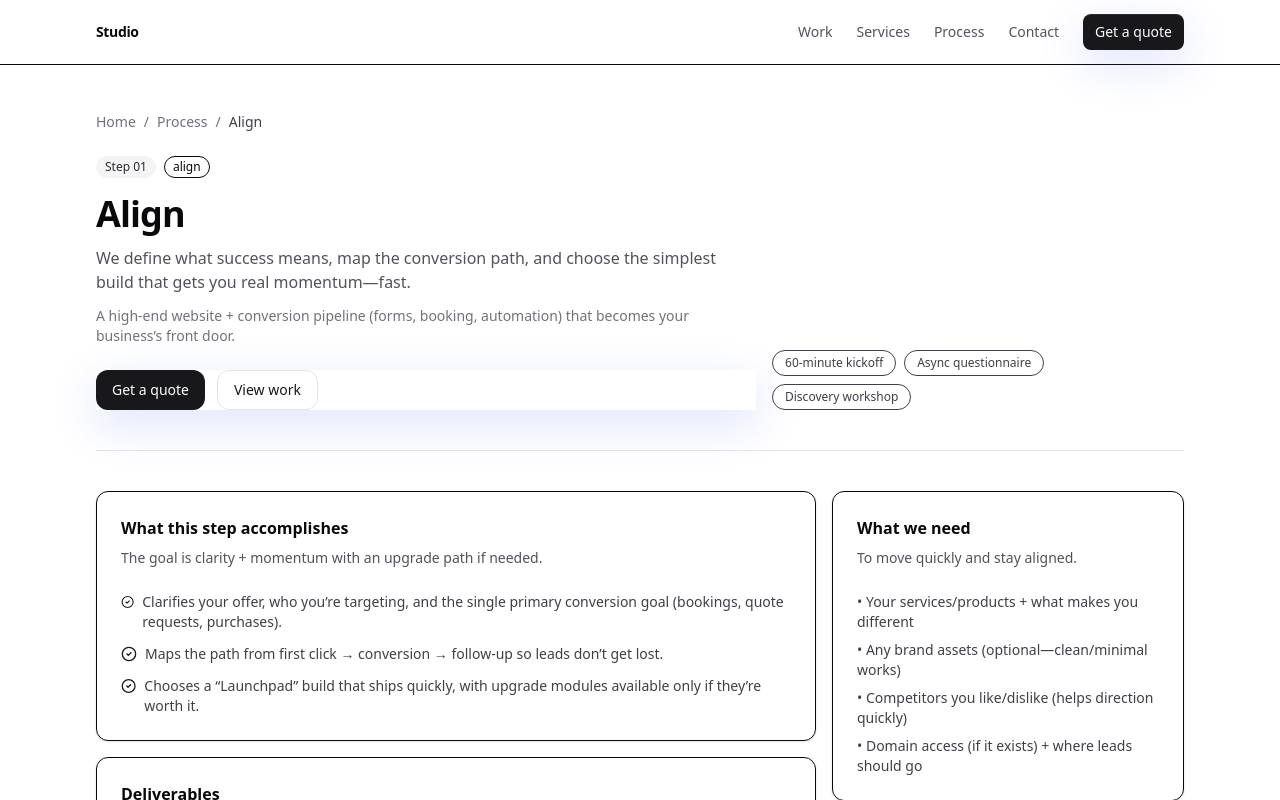
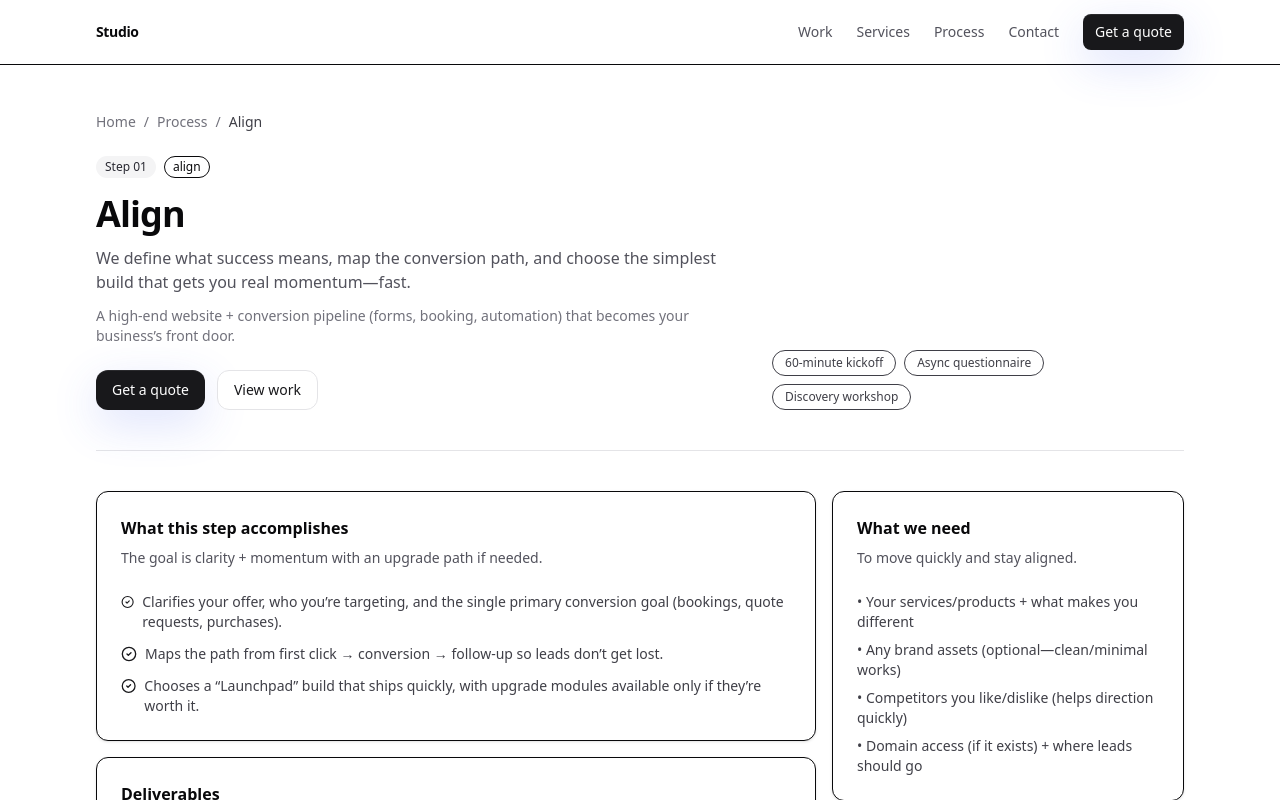
Before and after one commit to L3PT0N-L0V3R/studio-site, a Next.js app: page /process/align in a window 1280 px wide. Shown: the top 800 px of the page. Built offline with nearby package versions, Linux system fonts and the light colour scheme.

Commit message:
Dialed in themes and coloring

```diff
--- a/app/layout.tsx
+++ b/app/layout.tsx
@@ -17,10 +17,29 @@ export default function RootLayout({ children }: { children: React.ReactNode })
       <body className="min-h-screen bg-background text-foreground antialiased ui-accent-pill">
         <SitePreferencesProvider>
           <UiConfigProvider>
-            <Navbar />
-            <div aria-hidden className="h-14" />
-            {children}
-            <Footer />
+            <div className="relative isolate min-h-screen">
+              {/* Global theme wash (full-viewport) */}
+              <div
+                aria-hidden
+                className="pointer-events-none fixed inset-0 -z-10"
+                style={{
+                  backgroundColor: "hsl(var(--background))",
+                  // Layer 1 (top): fade to base background at the bottom
+                  // Layer 2 (middle): theme wash (shared with homepage hero)
+                  // Layer 3 (bottom): subtle secondary tone to keep the wash present across wide screens
+                  backgroundImage:
+                    "linear-gradient(to bottom, hsl(var(--background) / 0) 0%, hsl(var(--background) / 0) 70%, hsl(var(--background) / 1) 100%), var(--hero-wash), radial-gradient(900px circle at 82% 18%, hsl(var(--ui-glow-2) / 0.10), transparent 62%)",
+                  backgroundRepeat: "no-repeat",
+                  backgroundSize: "cover",
+                  backgroundPosition: "center top",
+                }}
+              />
+
+              <Navbar />
+              <div aria-hidden className="h-14" />
+              {children}
+              <Footer />
+            </div>
           </UiConfigProvider>
         </SitePreferencesProvider>
       </body>
--- a/app/process/[slug]/page.tsx
+++ b/app/process/[slug]/page.tsx
@@ -61,12 +61,12 @@ export default async function ProcessStepPage({ params }: Props) {
               <p className="mt-3 max-w-2xl text-zinc-600">{step.summary}</p>
               <p className="mt-3 max-w-2xl text-sm text-zinc-500">{POSITIONING_LINE}</p>
 
-              <div className="mt-6 flex flex-wrap gap-3 ui-accent-cta">
+              <div className="mt-6 flex flex-wrap gap-3">
                 <Button asChild>
-                  <a href="/#contact">Get a quote</a>
+                  <a href="/#contact" className="... ui-accent-cta">Get a quote</a>
                 </Button>
                 <Button variant="outline" asChild>
-                  <a href="/#work">View work</a>
+                  <a href="/#work" className="... ui-accent-underline">View work</a>
                 </Button>
               </div>
             </div>
--- a/components/sections/flagship-scroll.tsx
+++ b/components/sections/flagship-scroll.tsx
@@ -8,6 +8,7 @@ import {
   useMotionValue,
   useSpring,
   useTransform,
+  useMotionTemplate,
   type Transition,
 } from "framer-motion";
 
@@ -236,8 +237,18 @@ export function FlagshipScroll() {
     backgroundPosition: "center top",
   };
 
-  const bg = "hsl(var(--background) / 1)";
-  const bg0 = "hsl(var(--background) / 0)";
+  // --- Spine masking (no background overlays) ---
+  // We use CSS masking instead of painting over the spine with a solid background,
+  // so the effect works on gradient/washed backgrounds without leaving a vertical seam.
+  const spineEdgeMask =
+    "linear-gradient(to bottom, transparent 0%, black 12%, black 88%, transparent 100%)";
+  const spineProgressMask = useMotionTemplate`linear-gradient(
+    to bottom,
+    transparent 0px,
+    transparent ${coverH}px,
+    black calc(${coverH}px + 44px),
+    black 100%
+  )`;
 
   return (
     <section className="border-b">
@@ -282,21 +293,25 @@ export function FlagshipScroll() {
             <div
               aria-hidden="true"
               className="pointer-events-none absolute inset-y-0 left-1/2 w-10 -translate-x-1/2"
+              style={{
+                WebkitMaskImage: spineEdgeMask,
+                maskImage: spineEdgeMask,
+                WebkitMaskRepeat: "no-repeat",
+                maskRepeat: "no-repeat",
+                WebkitMaskSize: "100% 100%",
+                maskSize: "100% 100%",
+              }}
             >
-              <div className="absolute inset-0" style={dottedLineBase} />
-
-              <div
+              <motion.div
                 className="absolute inset-0"
                 style={{
-                  background: `linear-gradient(to bottom, ${bg} 0%, ${bg0} 12%, ${bg0} 88%, ${bg} 100%)`,
-                }}
-              />
-
-              <motion.div
-                className="absolute left-0 top-0 w-full"
-                style={{
-                  height: coverH,
-                  background: `linear-gradient(to bottom, ${bg} 0%, ${bg} 78%, ${bg0} 100%)`,
+                  ...dottedLineBase,
+                  WebkitMaskImage: spineProgressMask,
+                  maskImage: spineProgressMask,
+                  WebkitMaskRepeat: "no-repeat",
+                  maskRepeat: "no-repeat",
+                  WebkitMaskSize: "100% 100%",
+                  maskSize: "100% 100%",
                 }}
               />
             </div>
```
